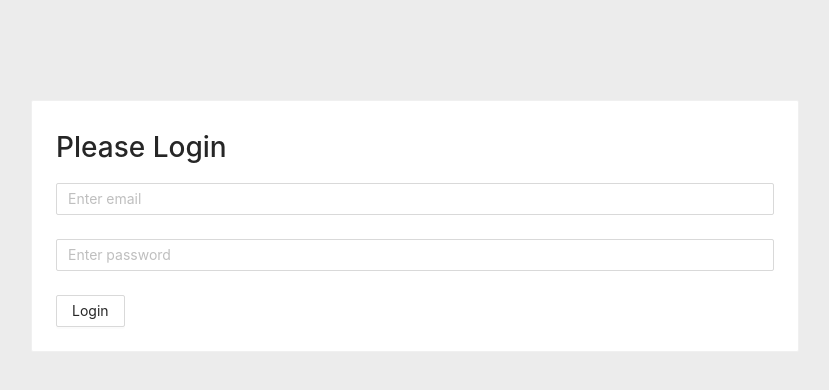
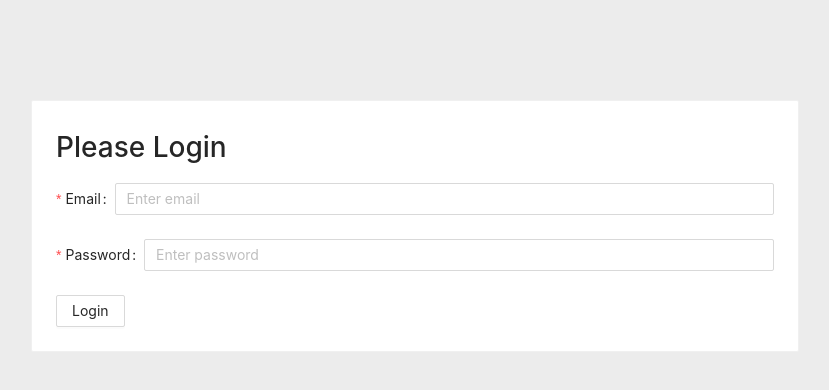
Before and after one commit to avnishchhabra/Employee-Portal, a Next.js app: page /login in a window 1280 px wide. Shown: the top 390 px of the page, without its empty margins (225-1054 px from the left). Built offline with nearby package versions, Linux system fonts and the light colour scheme.

Commit message:
login form improve

```diff
--- a/pages/login.js
+++ b/pages/login.js
@@ -29,6 +29,7 @@ const Login = () => {
       <Form className="loginPage" onFinish={login}>
         <h1 className="center">Please Login</h1>
         <Form.Item
+         label='Email'
           rules={[
             {
               required: true,
@@ -39,7 +40,7 @@ const Login = () => {
         >
           <Input type="text" placeholder="Enter email"></Input>
         </Form.Item>
-        <Form.Item rules={[
+        <Form.Item label='Password' rules={[
             {
               required: true,
               message: "Please input your password!",
```
